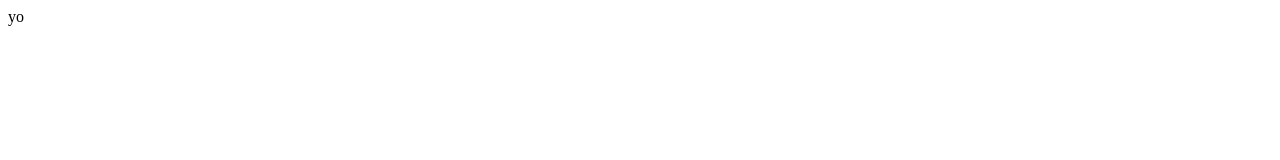
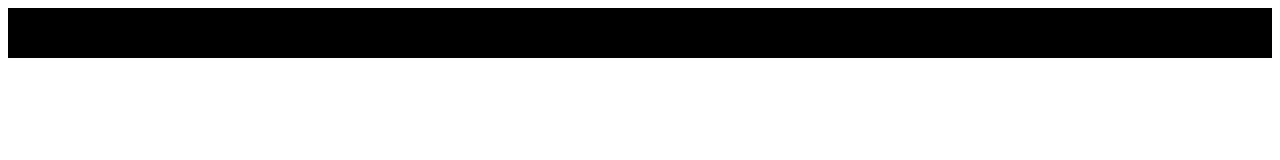
Before and after one commit to Amine-070/Amine-070.github.io, a plain HTML site: page index.html in a window 1280 px wide. Drawn offline with Linux system fonts and the light colour scheme.

Commit message:
added container class

```diff
--- a/index.html
+++ b/index.html
@@ -6,6 +6,10 @@
     <title>Title</title>
 </head>
 <body>
-yo
+<section class="container">
+    <p>
+        yo
+    </p>
+</section>
 </body>
 </html>
```
